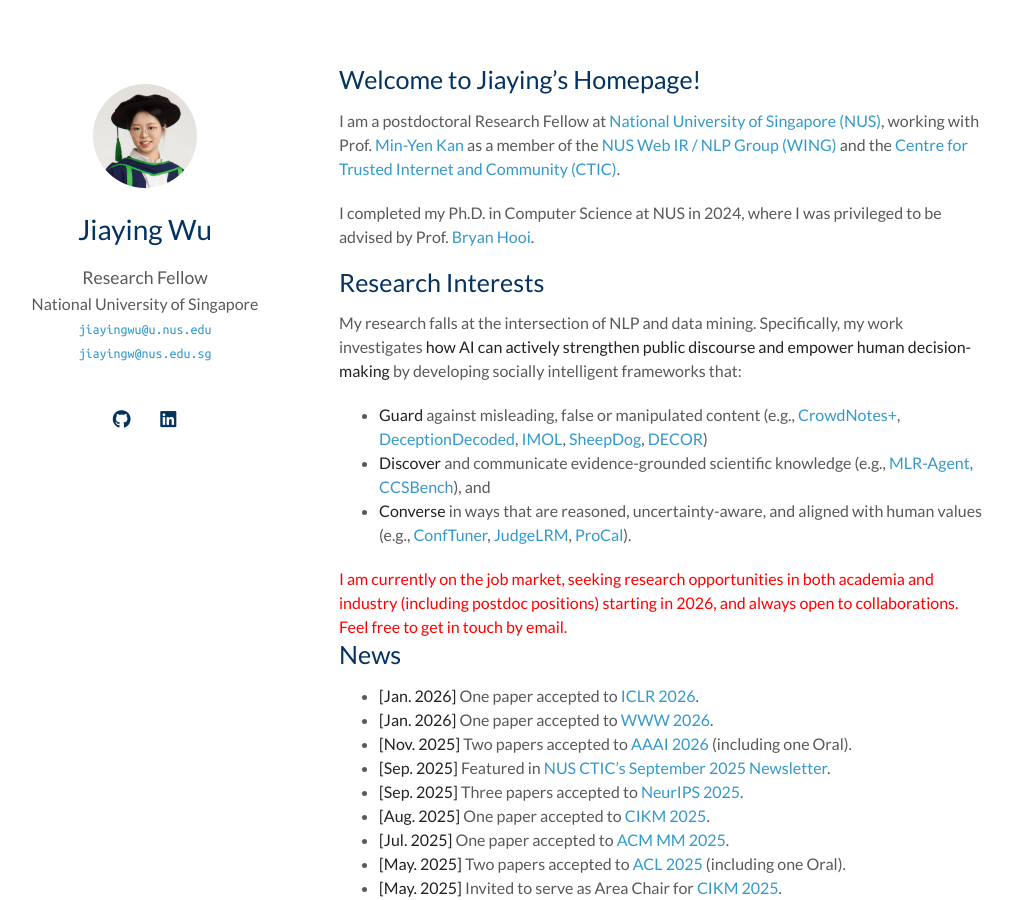
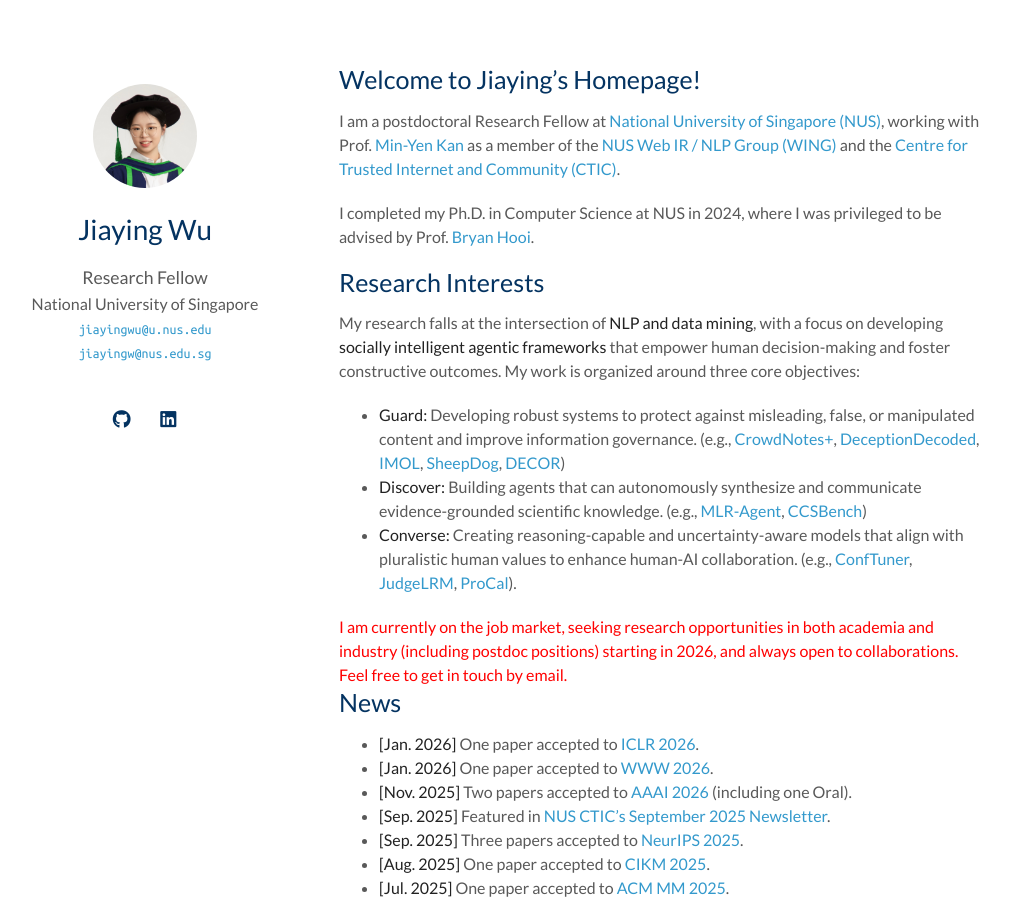
Before and after one commit to jiayingwu19/jiayingwu19.github.io, a Jekyll site: the page built from index.md, in a window 1280 px wide and 900 px high. Shown: the whole window, without its empty margins (131-1143 px from the left). Built offline with Jekyll 4.4.1, drawn with Linux system fonts in a browser that asks for light colours; a style sheet for code colours, icons or effects is not loaded; our own code applies the rules of GitHub Pages for plain Markdown files.

Commit message:
jan 2026 update

```diff
--- a/index.md
+++ b/index.md
@@ -10,10 +10,10 @@ I completed my Ph.D. in Computer Science at NUS in 2024, where I was privileged
 
 ## Research Interests
 
-My research falls at the intersection of NLP and data mining. Specifically, my work investigates **how AI can actively strengthen public discourse and empower human decision-making** by developing socially intelligent frameworks that:
-- **Guard** against misleading, false or manipulated content (e.g., [CrowdNotes+](https://arxiv.org/pdf/2510.11423), [DeceptionDecoded](https://arxiv.org/pdf/2505.15489), [IMOL](https://aclanthology.org/2025.acl-long.1494.pdf), [SheepDog](https://dl.acm.org/doi/pdf/10.1145/3637528.3671977), [DECOR](https://dl.acm.org/doi/pdf/10.1145/3580305.3599298))
-- **Discover** and communicate evidence-grounded scientific knowledge (e.g., [MLR-Agent](https://arxiv.org/pdf/2505.19955), [CCSBench](https://www.arxiv.org/pdf/2410.12601)), and
-- **Converse** in ways that are reasoned, uncertainty-aware, and aligned with human values (e.g., [ConfTuner](https://arxiv.org/pdf/2508.18847), [JudgeLRM](https://arxiv.org/pdf/2504.00050), [ProCal](https://proceedings.neurips.cc/paper_files/paper/2023/file/d826f5aadb26db488b8686097ceea2d1-Paper-Conference.pdf)).
+My research falls at the intersection of **NLP and data mining**, with a focus on developing **socially intelligent agentic frameworks** that empower human decision-making and foster constructive outcomes. My work is organized around three core objectives:
+- **Guard:** Developing robust systems to protect against misleading, false, or manipulated content and improve information governance. (e.g., [CrowdNotes+](https://arxiv.org/pdf/2510.11423), [DeceptionDecoded](https://arxiv.org/pdf/2505.15489), [IMOL](https://aclanthology.org/2025.acl-long.1494.pdf), [SheepDog](https://dl.acm.org/doi/pdf/10.1145/3637528.3671977), [DECOR](https://dl.acm.org/doi/pdf/10.1145/3580305.3599298))
+- **Discover:** Building agents that can autonomously synthesize and communicate evidence-grounded scientific knowledge. (e.g., [MLR-Agent](https://arxiv.org/pdf/2505.19955), [CCSBench](https://www.arxiv.org/pdf/2410.12601))
+- **Converse:** Creating reasoning-capable and uncertainty-aware models that align with pluralistic human values to enhance human-AI collaboration. (e.g., [ConfTuner](https://arxiv.org/pdf/2508.18847), [JudgeLRM](https://arxiv.org/pdf/2504.00050), [ProCal](https://proceedings.neurips.cc/paper_files/paper/2023/file/d826f5aadb26db488b8686097ceea2d1-Paper-Conference.pdf)).
 
 <font color="red">I am currently on the job market, seeking research opportunities in both academia and industry (including postdoc positions) starting in 2026, and always open to collaborations. Feel free to get in touch by email.</font>
 
```
